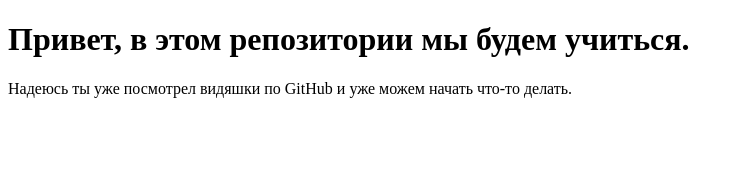
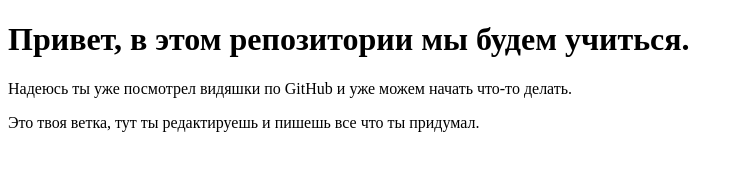
Before and after one commit to thehappykoteiika/traning, a plain HTML site: page index.html in a window 1280 px wide. Shown: the whole page, without its empty margins (0-743 px from the left). Drawn offline with Linux system fonts and the light colour scheme.

Commit message:
Прочти

```diff
--- a/index.html
+++ b/index.html
@@ -8,6 +8,7 @@
 	<header>
 		<h1>Привет, в этом репозитории мы будем учиться.</h1>
 		<p>Надеюсь ты уже посмотрел видяшки по GitHub  и уже можем начать что-то делать.</p>
+		<p>Это твоя ветка, тут ты редактируешь и пишешь все что ты придумал.</p>
 	</header>
 </body>
 </html>
```
